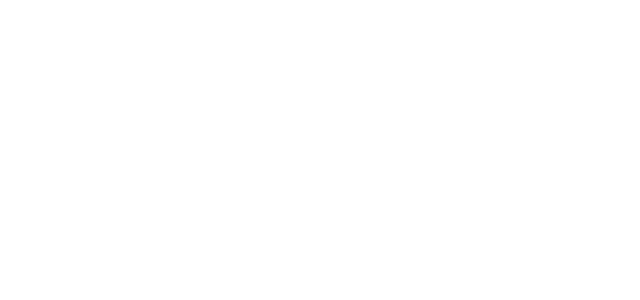
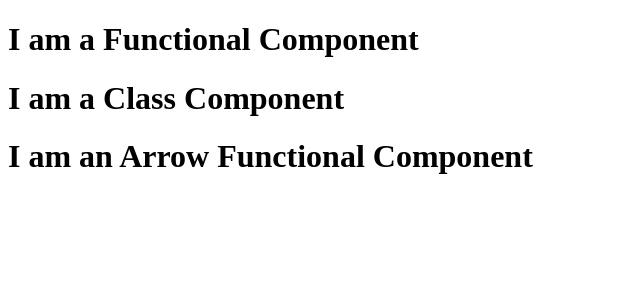
Before and after one commit to PantelisTs/cf9-react, a React (Vite) app: page / in a window 1280 px wide. Shown: the top 300 px of the page, without its empty margins (0-640 px from the left). Built offline with nearby package versions, Linux system fonts and the light colour scheme.

Commit message:
feat: add class and functional components

```diff
--- a/src/App.tsx
+++ b/src/App.tsx
@@ -1,8 +1,16 @@
+import FunctionalComponent from "./components/FunctionalComponent.tsx";
+import ClassComponent from "./components/ClassComponent.tsx";
+import ArrowFunctionalComponent from "./components/ArrowFunctionalComponent.tsx";
+
 
 function App() {
 
+
   return (
     <>
+      <FunctionalComponent />
+      <ClassComponent />
+      <ArrowFunctionalComponent />
     </>
   )
 }
--- /dev/null
+++ b/src/components/ArrowFunctionalComponent.tsx
@@ -0,0 +1,14 @@
+
+
+const  ArrowFunctionalComponent = () => {
+    const title = 'I am an Arrow Functional Component';
+    return (
+        <>
+            <h1>{title}</h1>
+        </>
+        )
+
+
+}
+
+export default ArrowFunctionalComponent;
--- /dev/null
+++ b/src/components/ClassComponent.tsx
@@ -0,0 +1,11 @@
+import {Component} from "react";
+
+
+class ClassComponent extends Component {
+    render() {
+        const title = "I am a Class Component";
+        return <h1>{title}</h1>;
+    }
+}
+
+export default ClassComponent;
--- /dev/null
+++ b/src/components/FunctionalComponent.tsx
@@ -0,0 +1,12 @@
+function FunctionalComponent() {
+
+    const title = "I am a Functional Component"
+    return (
+        <>
+            <h1 className="bg-red">{title}</h1>
+        </>
+    );
+
+}
+
+export default FunctionalComponent
```
